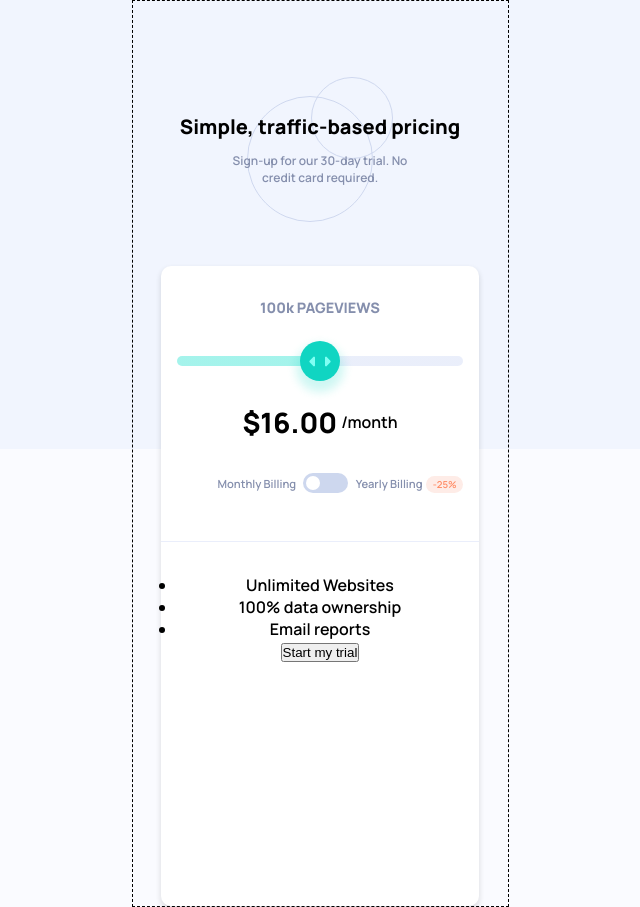
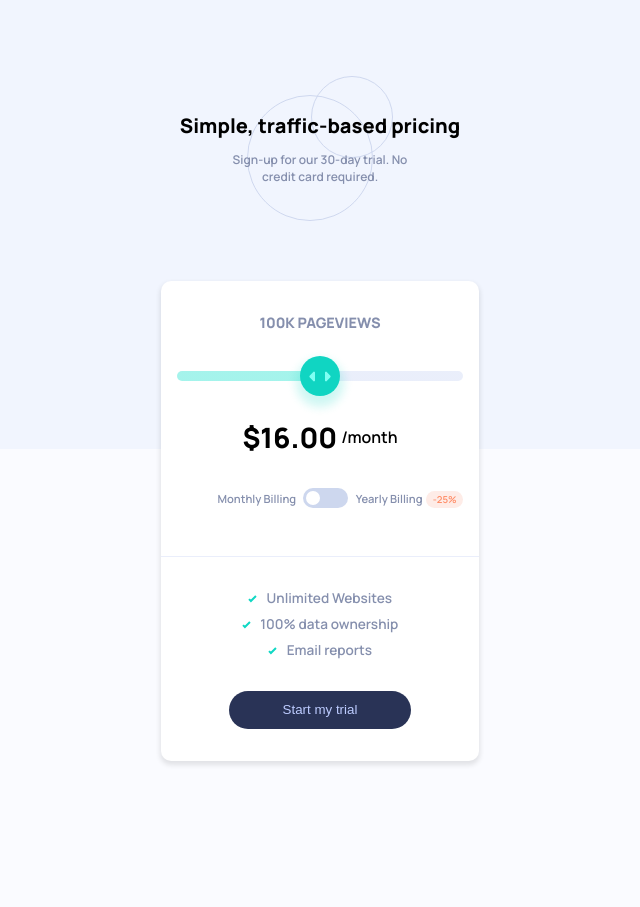
Before and after one commit to seigfred0/project-21, a plain HTML site: page index.html in a window 1280 px wide. Shown: the whole page, without its empty margins (320-960 px from the left). After the commit the page ends 832 px from the top, so only its background shows below. Drawn offline with Linux system fonts and the light colour scheme.

Commit message:
CSS Done

```diff
--- a/index.html
+++ b/index.html
@@ -19,7 +19,7 @@
     <main>
       <div class="top">
         <div class="top-pageviews">
-          <p><span id="pageview">100k </span>PAGEVIEWS</p>
+          <p><span id="pageview">100K </span>PAGEVIEWS</p>
         </div>
 
         <div class="top-slider">
@@ -35,7 +35,7 @@
           <div class="top-billing_main">
             <p>Monthly Billing</p>
             <label class="switch">
-              <input type="checkbox" name="billing" id="billing">
+              <input type="checkbox" name="billing" id="billing" class="toggle-button">
               <span class="toggle-slider"></span>
             </label>
             <p>Yearly Billing</p>
@@ -49,9 +49,9 @@
 
       <div class="bottom">
         <ul>
-          <li>Unlimited Websites</li>
-          <li>100% data ownership</li>
-          <li>Email reports</li>
+          <li>    Unlimited Websites</li>
+          <li>    100% data ownership</li>
+          <li>    Email reports</li>
         </ul>
         <button>Start my trial</button>
       </div>
--- a/style.css
+++ b/style.css
@@ -1,4 +1,4 @@
-/*
+/* ,
 font-family: 'Manrope', sans-serif;
 */
 @import url("https://fonts.googleapis.com/css2?family=Manrope:wght@600;800&display=swap");
@@ -38,9 +38,7 @@ body {
 
 .project-container {
     max-width: 375px;
-    border: 1px dashed black;
     min-height: 100vh;
-
     margin: 0 auto;
 }
 
@@ -68,10 +66,9 @@ header p {
 /* Main Component */
 
 main {
-    margin: 0 auto;
+    margin: 1em auto 3em auto;
     background-color: var(--pricingBackground);
 
-    height: 80vh;
     width: 85%;
 
     border-radius: 10px;
@@ -192,17 +189,21 @@ input#price-slider::-webkit-slider-thumb:hover {
 
 }
 
-.
+
 /* Switch/Toggle */
 .switch input {
     opacity: 0;
 }
+
 
 .switch {
     display: inline-block;
     width: 45px;
     height: 20px;
     position: relative;
+
+    cursor: pointer;
+
 }
 
 .toggle-slider {
@@ -238,13 +239,60 @@ input#price-slider::-webkit-slider-thumb:hover {
 /* End */
 
 
-/* ///// Bottom Part ///// */
+
 
 hr {
     height: 1px;
     background-color: var(--emptySliderBar);
     border: none;
 }
+
+
+
+
+/* ///// Bottom Part ///// */
+.bottom {
+    display: flex;
+    flex-direction: column;
+    gap: 2em;
+    align-items: center;
+}
+
+.bottom ul li {
+    list-style-image: url(images/icon-check.svg);
+    list-style-position: inside;
+
+    color: var(--text);
+    font-size: 0.85em;
+
+}
+
+.bottom ul {
+    display: flex;
+    flex-direction: column;
+    gap: 0.5em;
+}
+
+.bottom button {
+    border: none;
+    border-radius: 20px;
+    padding: 0.85em 4em;
+    background-color: var(--textCTABackground);
+    color: var(--ctaText);
+    font-weight: 500;
+
+    max-width: 200px;
+}
+
+.bottom button:hover {
+    cursor: pointer;
+    color: var(--pricingBackground);
+}
+
+
+
+
+
 
 
 
```
Also changed, not shown: app.js (added, +22 -0 lines), test.html (deleted, +0 -58 lines).
